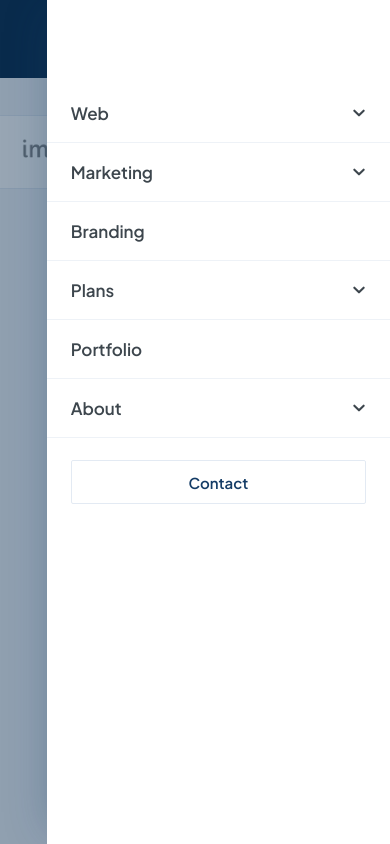
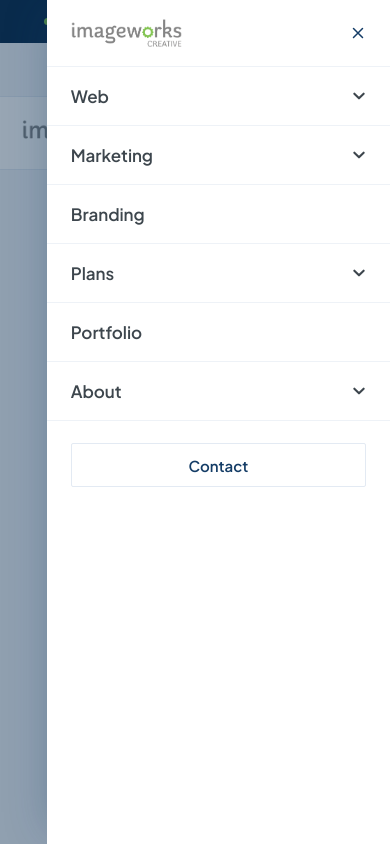
Before and after one commit to imageworksc/menu-iwc, a plain HTML site: page index.html in a window 390 px wide. Both pictures are taken after a click on the button "Open menu". Drawn offline with Linux system fonts and the light colour scheme.

Commit message:
Give the mobile drawer a way out, and size it for a finger
The drawer had no visible close control. It is fixed at top:0 with z-index
200 inside .nav, so it painted straight over the hamburger that opened it —
leaving about 110px of blank white where the control should be, and no way
back except the narrow strip of backdrop beside it.

The panel is now a wrapper around the list rather than the list itself, so it
can carry a header the <ul> could not hold: the mark, and a 44px close button
that sticks to the top of the panel as the menu scrolls. Above the breakpoint
the wrapper is display:contents, so the bar is laid out exactly as before.

Also sized for touch at the small end:
- panel rows go from a 40px box to 46px
- utility-bar links from 21px to 37px; they had no vertical padding at all
- the review bar is compacted so it fits one line instead of two, giving the
  nav back about 38px at the top of a phone screen
- the menu clears the home indicator with env(safe-area-inset-bottom)
- the Android tap flash is turned off, since the row tint already answers

Checked at 360, 390 and 768, and on the desktop bar either side of 1000px.

```diff
--- a/index.html
+++ b/index.html
@@ -116,12 +116,29 @@
 
       <!-- ---- drawer toggle, shown under 1000px ---- -->
       <button class="hamburger" type="button"
-              aria-label="Open menu" aria-expanded="false" aria-controls="menu">
+              aria-label="Open menu" aria-expanded="false" aria-controls="drawer">
         <span></span><span></span><span></span>
       </button>
 
-      <!-- ---- the bar ---- -->
-      <ul class="menu" id="menu">
+      <!-- ---- the bar ----
+           On desktop the wrapper is display:contents, so the list below is a
+           direct flex child of the nav and nothing about the bar changes.
+           Under 1000px the wrapper becomes the sliding panel, and carries a
+           header of its own: the panel covers the hamburger that opened it,
+           so the close control has to live inside it. -->
+      <div class="drawer" id="drawer">
+
+        <div class="drawer__head">
+          <img class="drawer__logo" src="assets/logo.png" width="111" height="28"
+               alt="" aria-hidden="true">
+          <button class="drawer__close" type="button" aria-label="Close menu">
+            <svg viewBox="0 0 24 24" aria-hidden="true">
+              <path d="M6 6 18 18M18 6 6 18"/>
+            </svg>
+          </button>
+        </div>
+
+        <ul class="menu" id="menu">
 
         <!-- ---------- Web ---------- -->
         <li class="menu__item" data-menu="web">
@@ -342,7 +359,8 @@
           <a class="btn btn--quiet btn--nav" href="#">Contact</a>
         </li>
 
-      </ul>
+        </ul>
+      </div>
     </div>
   </nav>
 
--- a/script.js
+++ b/script.js
@@ -34,8 +34,10 @@
   const mq = window.matchMedia(DRAWER_AT);
 
   const nav = document.getElementById('nav');
+  const drawer = document.getElementById('drawer');
   const menu = document.getElementById('menu');
   const hamburger = document.querySelector('.hamburger');
+  const drawerClose = document.querySelector('.drawer__close');
   const backdrop = document.querySelector('.nav-backdrop');
 
   /* The items that own a panel. */
@@ -213,7 +215,7 @@
   document.addEventListener('keydown', (e) => {
     if (e.key !== 'Escape') return;
 
-    if (menu.classList.contains('is-open')) {
+    if (isDrawerOpen()) {
       closeDrawer();
       return;
     }
@@ -230,13 +232,17 @@
      5. DRAWER
      ======================================================================== */
 
+  const isDrawerOpen = () => drawer.classList.contains('is-open');
+
+  /* The close button lives in the panel, so the trap is scoped to the panel
+     rather than to the list inside it. */
   const focusables = () =>
-    [...menu.querySelectorAll('a[href], button:not([disabled])')]
+    [...drawer.querySelectorAll('a[href], button:not([disabled])')]
       .filter((el) => el.offsetParent !== null);
 
   const openDrawer = () => {
     lastFocus = document.activeElement;
-    menu.classList.add('is-open');
+    drawer.classList.add('is-open');
     backdrop.classList.add('is-open');
     hamburger.classList.add('is-active');
     hamburger.setAttribute('aria-expanded', 'true');
@@ -247,7 +253,7 @@
   };
 
   const closeDrawer = () => {
-    menu.classList.remove('is-open');
+    drawer.classList.remove('is-open');
     backdrop.classList.remove('is-open');
     hamburger.classList.remove('is-active');
     hamburger.setAttribute('aria-expanded', 'false');
@@ -260,15 +266,16 @@
   };
 
   hamburger.addEventListener('click', () => {
-    if (menu.classList.contains('is-open')) closeDrawer();
+    if (isDrawerOpen()) closeDrawer();
     else openDrawer();
   });
 
+  drawerClose.addEventListener('click', closeDrawer);
   backdrop.addEventListener('click', closeDrawer);
 
   /* Tab stays inside the drawer while it is open. */
-  menu.addEventListener('keydown', (e) => {
-    if (e.key !== 'Tab' || !menu.classList.contains('is-open')) return;
+  drawer.addEventListener('keydown', (e) => {
+    if (e.key !== 'Tab' || !isDrawerOpen()) return;
 
     const reachable = focusables();
     if (!reachable.length) return;
@@ -294,7 +301,7 @@
 
   /* Crossing the breakpoint resets both modes. */
   mq.addEventListener('change', () => {
-    if (menu.classList.contains('is-open')) closeDrawer();
+    if (isDrawerOpen()) closeDrawer();
     closeAll();
   });
 
--- a/styles.css
+++ b/styles.css
@@ -109,6 +109,9 @@ body {
   background: var(--band-tint);
   -webkit-font-smoothing: antialiased;
   -moz-osx-font-smoothing: grayscale;
+  /* The grey flash a tap paints over a link on Android reads as a bug next to
+     the panel's own hover tint, which already answers the touch. */
+  -webkit-tap-highlight-color: transparent;
   /* clip, not hidden: hidden would make body a scroll container and break the
      sticky nav */
   overflow-x: clip;
@@ -337,6 +340,13 @@ body.show-status .status__toggle:hover { color: var(--danger-ink); }
 /* ==========================================================================
    9. MENU BAR
    ========================================================================== */
+
+/* Above the breakpoint the wrapper has no box of its own, so the list inside
+   it is laid out as a direct flex child of .nav__inner. It only becomes the
+   sliding panel in §14. */
+.drawer { display: contents; }
+.drawer__head { display: none; }
+
 .menu {
   display: flex;
   align-items: center;
@@ -670,8 +680,11 @@ body.show-status .wf-progress {
 
   .hamburger { display: flex; }
 
-  /* ---- the panel ---- */
-  .menu {
+  /* ---- the panel ----
+     The wrapper, not the list: the panel needs a header above the items, and
+     a <ul> can only hold <li>. */
+  .drawer {
+    display: flex;
     position: fixed;
     top: 0;
     right: 0;
@@ -679,9 +692,6 @@ body.show-status .wf-progress {
     inline-size: var(--drawer-w);
     block-size: 100dvh;
     flex-direction: column;
-    align-items: stretch;
-    gap: 0;
-    padding: 84px 0 40px;
     background: #fff;
     box-shadow: var(--shadow-drawer);
     transform: translateX(100%);
@@ -689,7 +699,57 @@ body.show-status .wf-progress {
     overflow-y: auto;
     overscroll-behavior: contain;
   }
-  .menu.is-open { transform: translateX(0); }
+  .drawer.is-open { transform: translateX(0); }
+
+  /* The panel covers the hamburger that opened it, so it carries its own way
+     out. Sticky, so the way out survives a scroll down a long menu. */
+  .drawer__head {
+    display: flex;
+    position: sticky;
+    top: 0;
+    z-index: 1;
+    align-items: center;
+    justify-content: space-between;
+    gap: 16px;
+    padding: 11px 10px 11px 24px;
+    border-bottom: 1px solid var(--border-soft);
+    background: #fff;
+  }
+
+  .drawer__logo {
+    block-size: 28px;
+    inline-size: auto;
+  }
+
+  .drawer__close {
+    display: grid;
+    place-items: center;
+    inline-size: 44px;
+    block-size: 44px;
+    flex: none;
+    padding: 0;
+    border: 0;
+    border-radius: var(--r);
+    background: none;
+    color: var(--navy);
+    cursor: pointer;
+  }
+  .drawer__close svg {
+    inline-size: 18px;
+    block-size: 18px;
+    fill: none;
+    stroke: currentColor;
+    stroke-width: 2;
+    stroke-linecap: round;
+  }
+
+  .menu {
+    flex-direction: column;
+    align-items: stretch;
+    gap: 0;
+    /* clears the home indicator on a phone held upright */
+    padding-block-end: max(40px, env(safe-area-inset-bottom));
+  }
 
   .menu__item { inline-size: 100%; }
 
@@ -732,6 +792,21 @@ body.show-status .wf-progress {
 
   .dropdown__label { margin-inline: 10px; }
 
+  /* A finger is not a cursor: 10px of padding made a 40px row, which is under
+     the comfortable target size. 13px brings it to 46px. */
+  .dropdown__link { padding-block: 13px; }
+
+  /* ---- the bars above ---- */
+
+  /* Given room to be tapped, not just read. */
+  .utility__item { padding-block: 8px; }
+
+  /* Review chrome, not the product — it is compacted so it does not eat the
+     top of a phone screen. */
+  .status__inner { gap: 6px 12px; padding-block: 7px; }
+  .status__label { font-size: 10.5px; letter-spacing: .1em; }
+  .status__toggle { padding: 5px 10px; font-size: 10px; letter-spacing: .04em; }
+
   /* ---- the scrim behind it ---- */
   .nav-backdrop {
     display: block;
```
